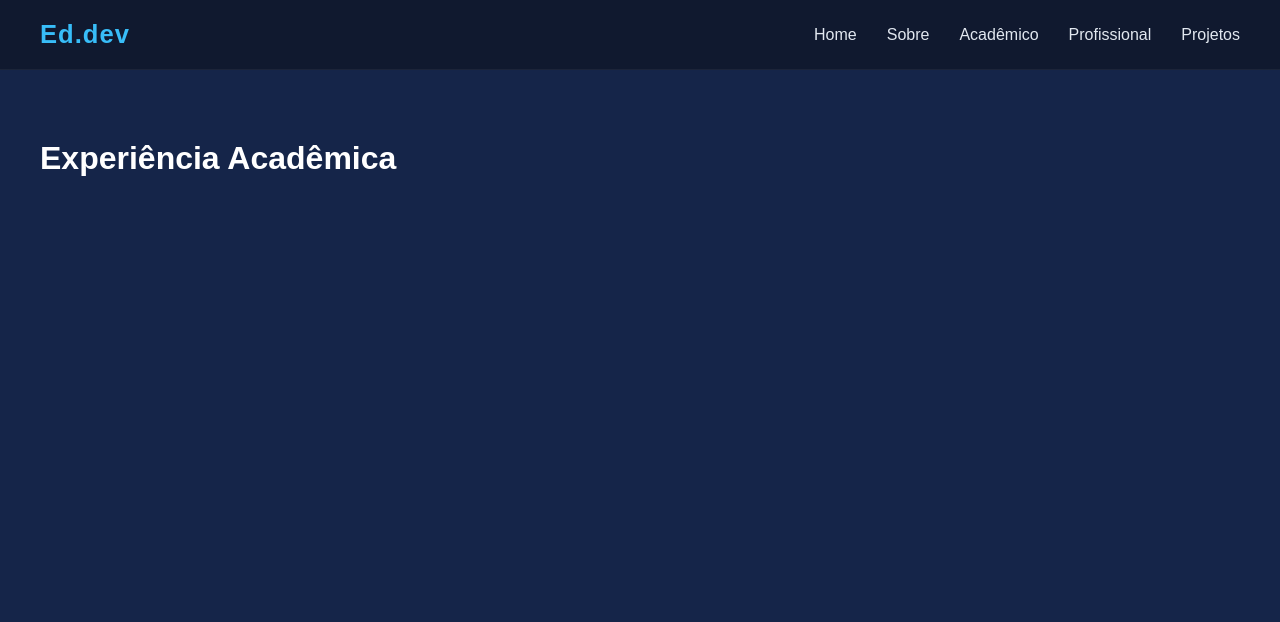
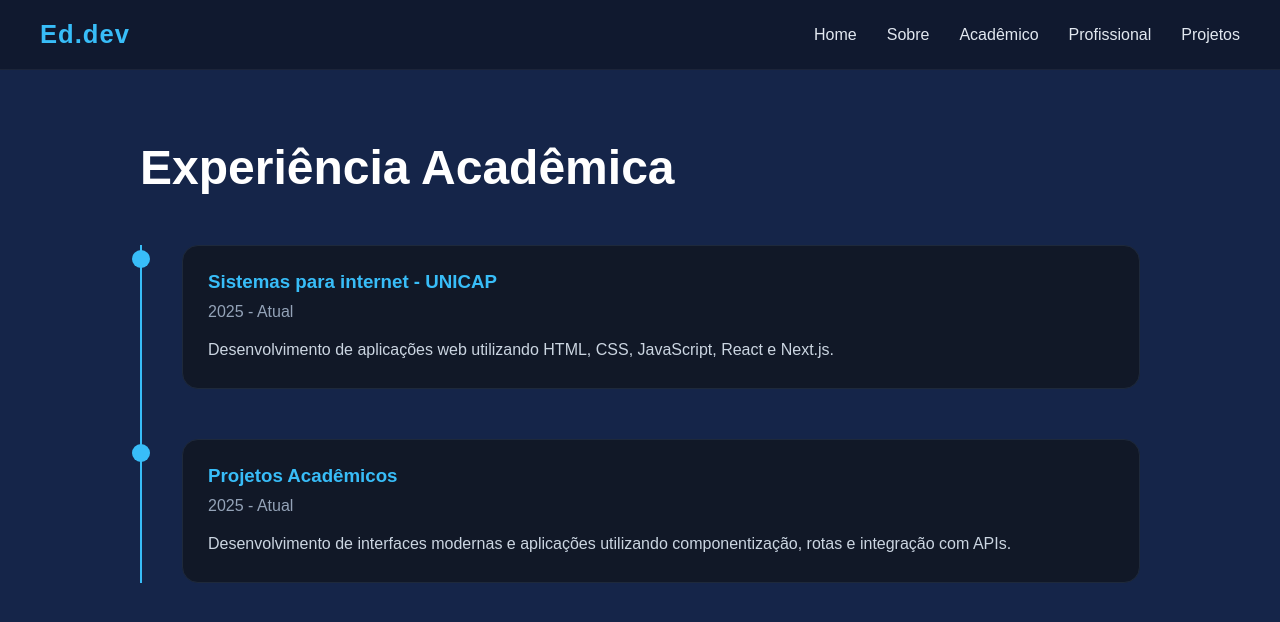
Before and after one commit to EdRelikya/meu-porfolio, a Next.js app: page /academico in a window 1280 px wide. Shown: the top 622 px of the page. Built offline with nearby package versions, Linux system fonts and the light colour scheme.

Commit message:
Página Academica

```diff
--- a/src/app/academico/page.js
+++ b/src/app/academico/page.js
@@ -1,7 +1,43 @@
 export default function Academico() {
   return (
     <main className="page-container">
-      <h1>Experiência Acadêmica</h1>
+      <section className="academic-section">
+        <h1>Experiência Acadêmica</h1>
+
+        <div className="timeline">
+
+          <div className="timeline-item">
+            <div className="timeline-dot"></div>
+
+            <div className="timeline-content">
+              <h3>Sistemas para internet - UNICAP</h3>
+
+              <span>2025 - Atual</span>
+
+              <p>
+                Desenvolvimento de aplicações web utilizando HTML, CSS,
+                JavaScript, React e Next.js.
+              </p>
+            </div>
+          </div>
+
+          <div className="timeline-item">
+            <div className="timeline-dot"></div>
+
+            <div className="timeline-content">
+              <h3>Projetos Acadêmicos</h3>
+
+              <span>2025 - Atual</span>
+
+              <p>
+                Desenvolvimento de interfaces modernas e aplicações utilizando
+                componentização, rotas e integração com APIs.
+              </p>
+            </div>
+          </div>
+
+        </div>
+      </section>
     </main>
   );
 }
--- a/src/app/globals.css
+++ b/src/app/globals.css
@@ -172,6 +172,9 @@ body {
   }
 }
 
+
+/* Sobre*/
+
 .about-section {
   max-width: 1100px;
   margin: 0 auto;
@@ -217,3 +220,67 @@ body {
   color: #cbd5e1;
   line-height: 1.6;
 }
+
+
+
+.academic-section {
+  max-width: 1000px;
+  margin: 0 auto;
+}
+
+.academic-section h1 {
+  font-size: 3rem;
+  margin-bottom: 50px;
+}
+
+.timeline {
+  position: relative;
+  border-left: 2px solid #38bdf8;
+  padding-left: 40px;
+}
+
+.timeline-item {
+  position: relative;
+  margin-bottom: 50px;
+}
+
+.timeline-dot {
+  width: 18px;
+  height: 18px;
+  background-color: #38bdf8;
+  border-radius: 50%;
+  position: absolute;
+  left: -50px;
+  top: 5px;
+}
+
+/* Academico */
+
+.timeline-content {
+  background-color: #111827;
+  padding: 25px;
+  border-radius: 16px;
+  border: 1px solid #1e293b;
+  transition: 0.3s;
+}
+
+.timeline-content:hover {
+  transform: translateY(-5px);
+  border-color: #38bdf8;
+}
+
+.timeline-content h3 {
+  margin-bottom: 10px;
+  color: #38bdf8;
+}
+
+.timeline-content span {
+  display: block;
+  margin-bottom: 15px;
+  color: #94a3b8;
+}
+
+.timeline-content p {
+  color: #cbd5e1;
+  line-height: 1.7;
+}
```
